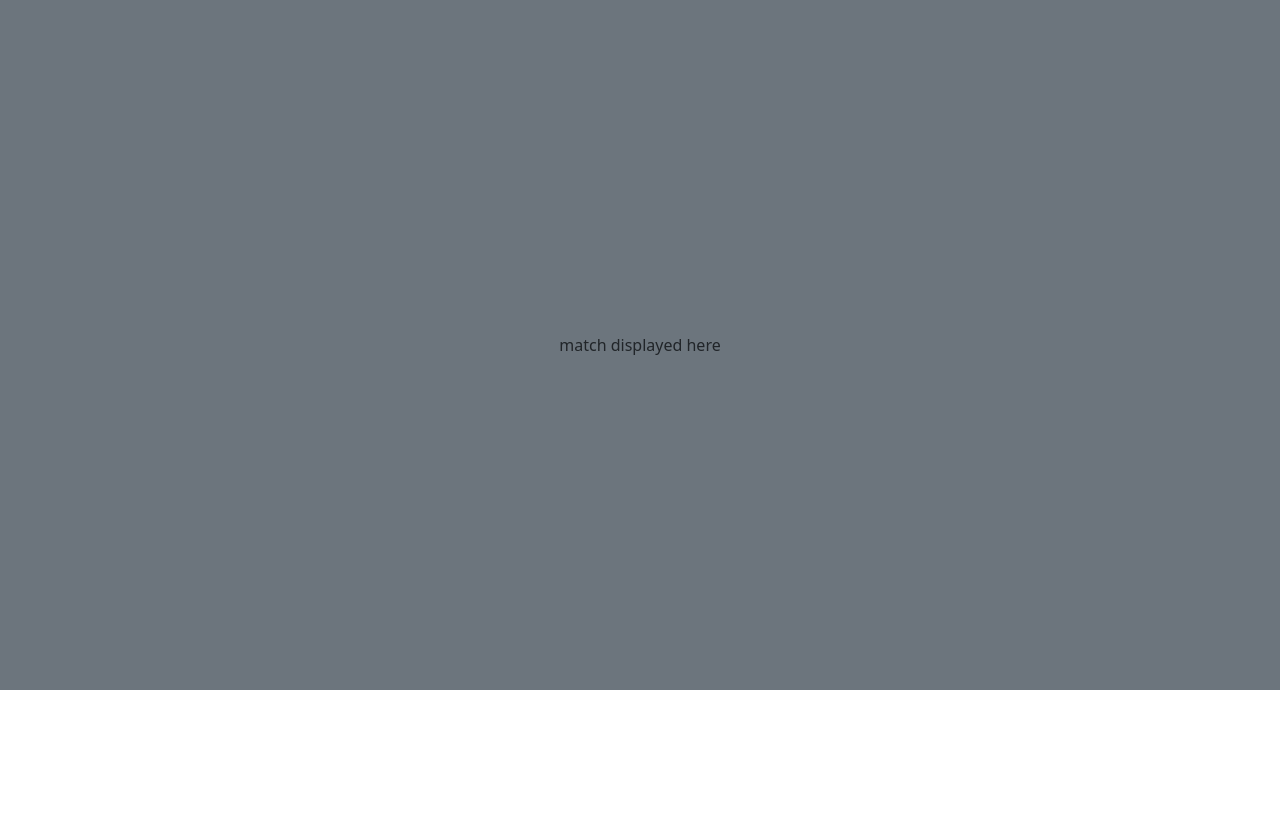
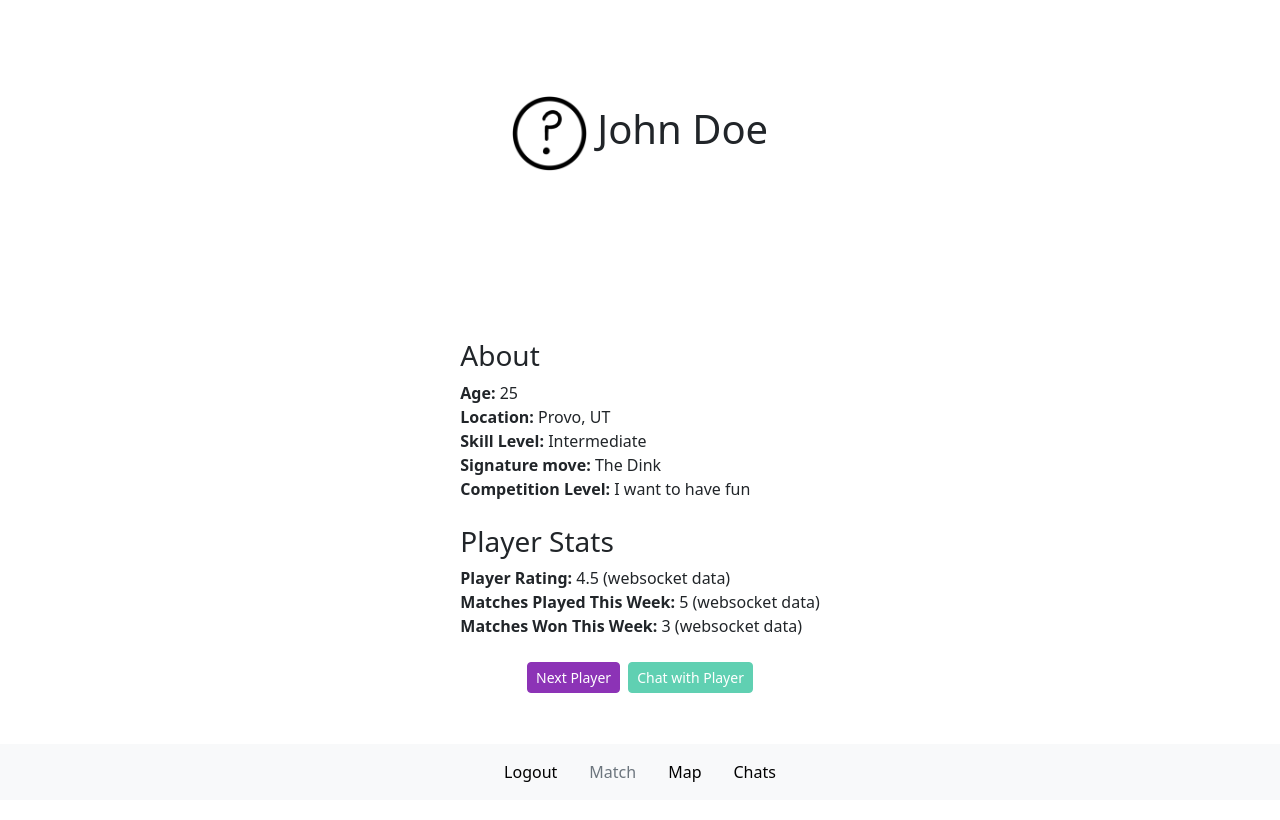
Before and after one commit to madelineevans/startup, a React (Vite) app: page /match in a window 1280 px wide. Shown: the top 820 px of the page. Built offline with nearby package versions, Linux system fonts and the light colour scheme; a web font is replaced by a local one.

Commit message:
update match.jsx page

```diff
--- a/src/match/match.jsx
+++ b/src/match/match.jsx
@@ -1,10 +1,98 @@
-import React from 'react';
+import React, { useState } from 'react';
 import './match.css';
+import 'bootstrap/dist/css/bootstrap.min.css';
+import { useNavigate } from 'react-router-dom';
 
 export function Match() {
+  const [isNextSpinning, setIsNextSpinning] = useState(false);
+  const [isChatSpinning, setIsChatSpinning] = useState(false);
+  const navigate = useNavigate();
+
   return (
-    <main className="container-fluid bg-secondary text-center">
-      <div>match displayed here</div>
-    </main>
+    <div className="d-flex flex-column min-vh-100">
+      <header className="d-flex justify-content-center align-items-center gap-4 py-3">
+        <h1>
+          <img src="Images/question_mark.png" alt="PlayerImg" width="75" /> John Doe
+        </h1>
+      </header>
+
+      <main className="container flex-grow-1 d-flex flex-column justify-content-center align-items-center mb-5 pb-5">
+        <div className="mb-4" style={{ maxWidth: '400px', width: '100%' }}>
+          <h3>About</h3>
+          <div>
+            <strong>Age:</strong> 25 <br />
+            <strong>Location:</strong> Provo, UT<br />
+            <strong>Skill Level:</strong> Intermediate<br />
+            <strong>Signature move:</strong> The Dink<br />
+            <strong>Competition Level:</strong> I want to have fun<br />
+          </div>
+          <br />
+          <h3>Player Stats</h3>
+          <div>
+            <strong>Player Rating:</strong> 4.5 (websocket data)<br />
+            <strong>Matches Played This Week:</strong>{' '}
+            <span id="matchesPlayed">5 (websocket data)</span><br />
+            <strong>Matches Won This Week:</strong>{' '}
+            <span id="matchesWon">3 (websocket data)</span><br />
+          </div>
+        </div>
+
+        <div className="d-flex gap-2 flex-wrap justify-content-center">
+          <button
+            className={`btn btn-primary btn-sm ${isNextSpinning ? 'spinning' : ''}`}
+            type="button"
+            onClick={() => {
+              setIsNextSpinning(true);
+              setTimeout(() => {
+                navigate('/match');
+              }, 500);
+            }}
+            disabled={isNextSpinning}
+          >
+            <span className="spinner-border spinner-border-sm" aria-hidden="true"></span>
+            <span role="status">Next Player</span>
+          </button>
+
+          <button
+            className={`btn btn-success btn-sm ${isChatSpinning ? 'spinning' : ''}`}
+            type="button"
+            onClick={() => {
+              setIsChatSpinning(true);
+              setTimeout(() => {
+                navigate('/chat_list');
+              }, 500);
+            }}
+            disabled={isChatSpinning}
+          >
+            <span className="spinner-border spinner-border-sm" aria-hidden="true"></span>
+            <span role="status">Chat with Player</span>
+          </button>
+        </div>
+      </main>
+
+      <footer>
+        <nav className="navbar navbar-expand-lg bg-body-tertiary fixed-bottom">
+          <div className="container-fluid">
+            <ul className="navbar-nav mx-auto d-flex flex-row gap-3">
+              <li className="nav-item">
+                <a className="nav-link active" aria-current="page" href="/login">Logout</a>
+              </li>
+              <li className="nav-item">
+                <a className="nav-link disabled text-secondary" aria-current="page" href="/match">Match</a>
+              </li>
+              <li className="nav-item">
+                <a className="nav-link active" aria-current="page" href="/map">Map</a>
+              </li>
+              <li className="nav-item">
+                <a className="nav-link active" aria-current="page" href="/chat_list">Chats</a>
+              </li>
+              {/* <li className="nav-item">
+                <a className="nav-link active" aria-current="page" href="/profile">Profile</a>
+              </li> */}
+            </ul>
+          </div>
+        </nav>
+      </footer>
+    </div>
   );
 }
```
